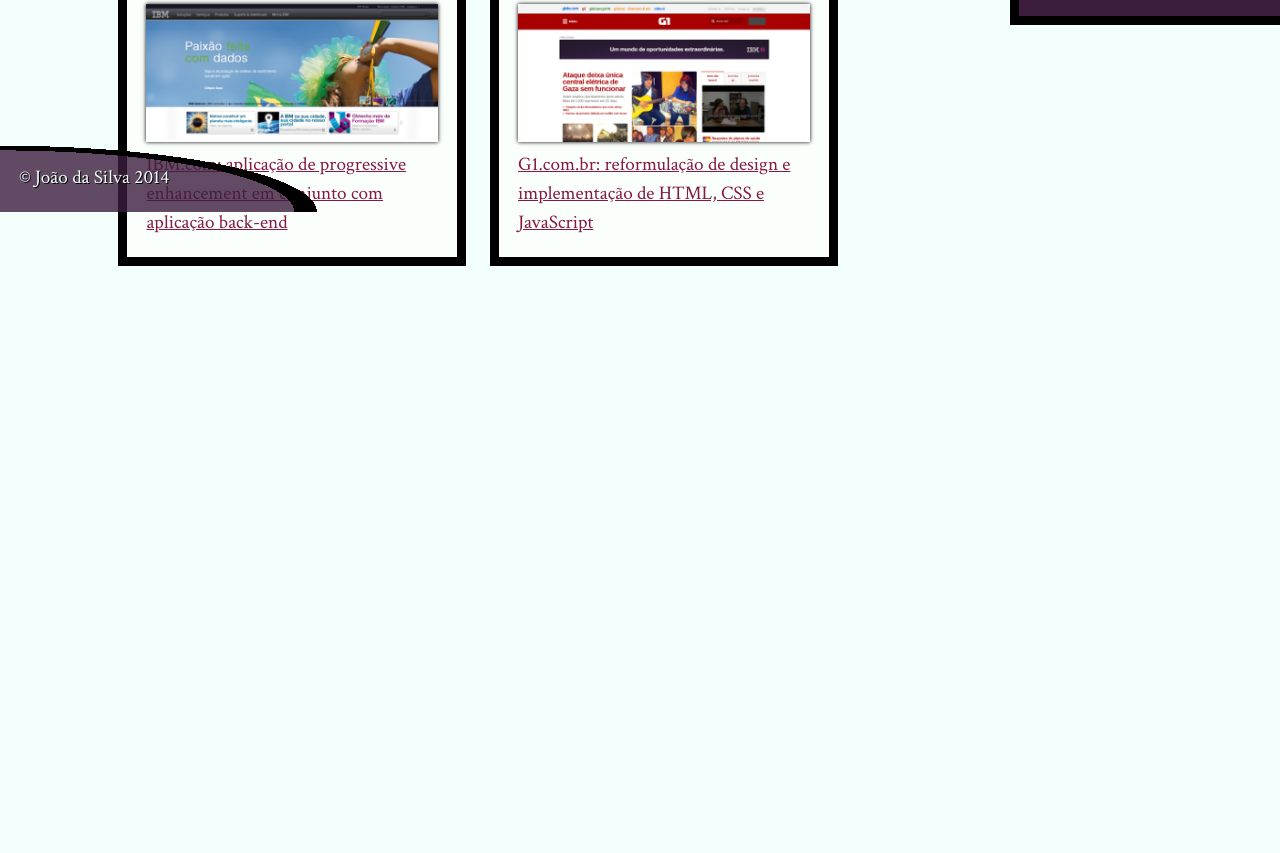
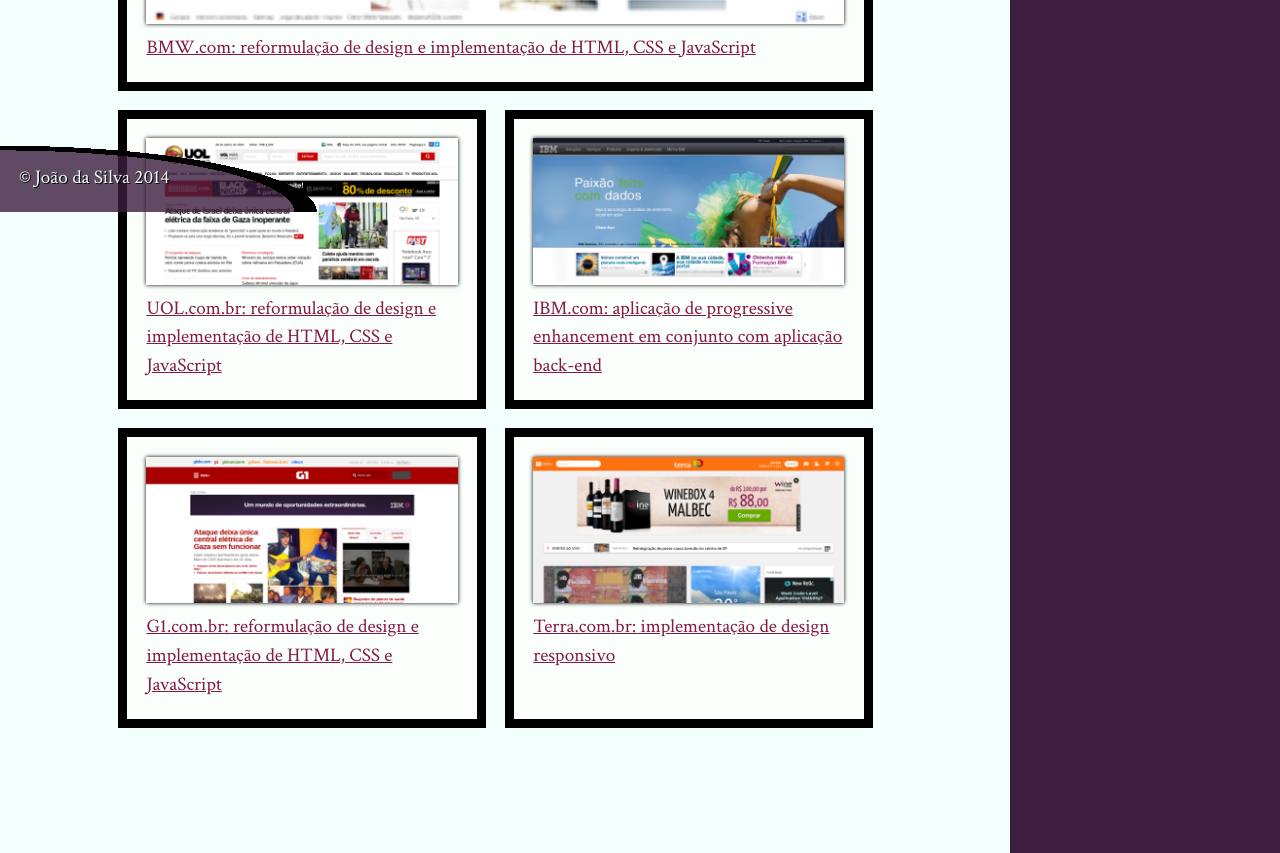
Before and after one commit to vinimmelo/javascript-repo, a plain HTML site: page html-css-alura/portfolio.html in a window 1280 px wide. Shown: the part 588-1441 px from the top of the page. Before the commit the page ends 979 px from the top, so only its background shows below. Drawn offline with Linux system fonts and the light colour scheme.

Commit message:
Addition of flexbox property to css and html.

```diff
--- a/html-css-alura/css/index.css
+++ b/html-css-alura/css/index.css
@@ -105,7 +105,7 @@
 main {
     width: 100%;
     padding-bottom: 0;
-    float: none;
+    flex-grown: 1;
 }
 html,body {
     overflow-x: hidden;
@@ -309,3 +309,7 @@
         top: 5px;
     }
 }
+
+body {
+    display: block;
+}
--- a/html-css-alura/css/portfolio.css
+++ b/html-css-alura/css/portfolio.css
@@ -1,5 +1,10 @@
+.portfolio {
+    display: flex;
+    flex-wrap: wrap;
+}
+
 .portfolio li {
-    display: inline-block;
+    flex: 1 1 45%;
     border: .5em solid black;
     background-color: #FAFFFC;
     width: 45%;
@@ -13,3 +18,8 @@
     width: 100%;
     box-shadow: 0 0 4px #000;
 }
+
+.portfolio li:first-child {
+    width: 100%;
+    flex-basis: 100%;
+}
--- a/html-css-alura/css/site.css
+++ b/html-css-alura/css/site.css
@@ -129,22 +129,17 @@
 
 main {
     width: calc(100% - 0.9 * 300px);
-    float: left;
     padding-bottom: 4em;
 }
 
 .minha-foto,
 .navegacao-site {
-    border-left: .5em solid black;
-    border-bottom: .5em solid black;
     box-sizing: border-box;
 }
 
 .navegacao-site {
     width: calc(0.9 * 300px);
-    float: right;
-    position: relative;
-    top: 300px;
+    padding-top: calc(300px + 1em);
 }
 
 .minha-foto {
@@ -152,6 +147,7 @@
     top: 0;
     right: 0;
     height: 300px;
+    border-bottom: .5em solid black;
 }
 
 .icones-redes-sociais a {
@@ -169,3 +165,8 @@
   background: black;
   font-size: .75em;
 }
+
+body {
+    display: flex;
+    flex-wrap: wrap;
+}
--- a/html-css-alura/portfolio.html
+++ b/html-css-alura/portfolio.html
@@ -40,6 +40,14 @@
                             <figcaption>G1.com.br: reformulação de design e implementação de HTML, CSS e JavaScript</figcaption>
                         </figure>
                 </a></li>
+                <li>
+                    <a href="http://terra.com.br">
+                        <figure>
+                            <img src="imagens/terra.png" alt="Front-page do portal Terra">
+                            <figcaption>Terra.com.br: implementação de design responsivo</figcaption>
+                        </figure>
+                    </a>
+                </li>
             </ol>
         </div>
     </main>
```
Also changed, not shown: html-css-alura/css/bio.css (line endings or trailing spaces).
